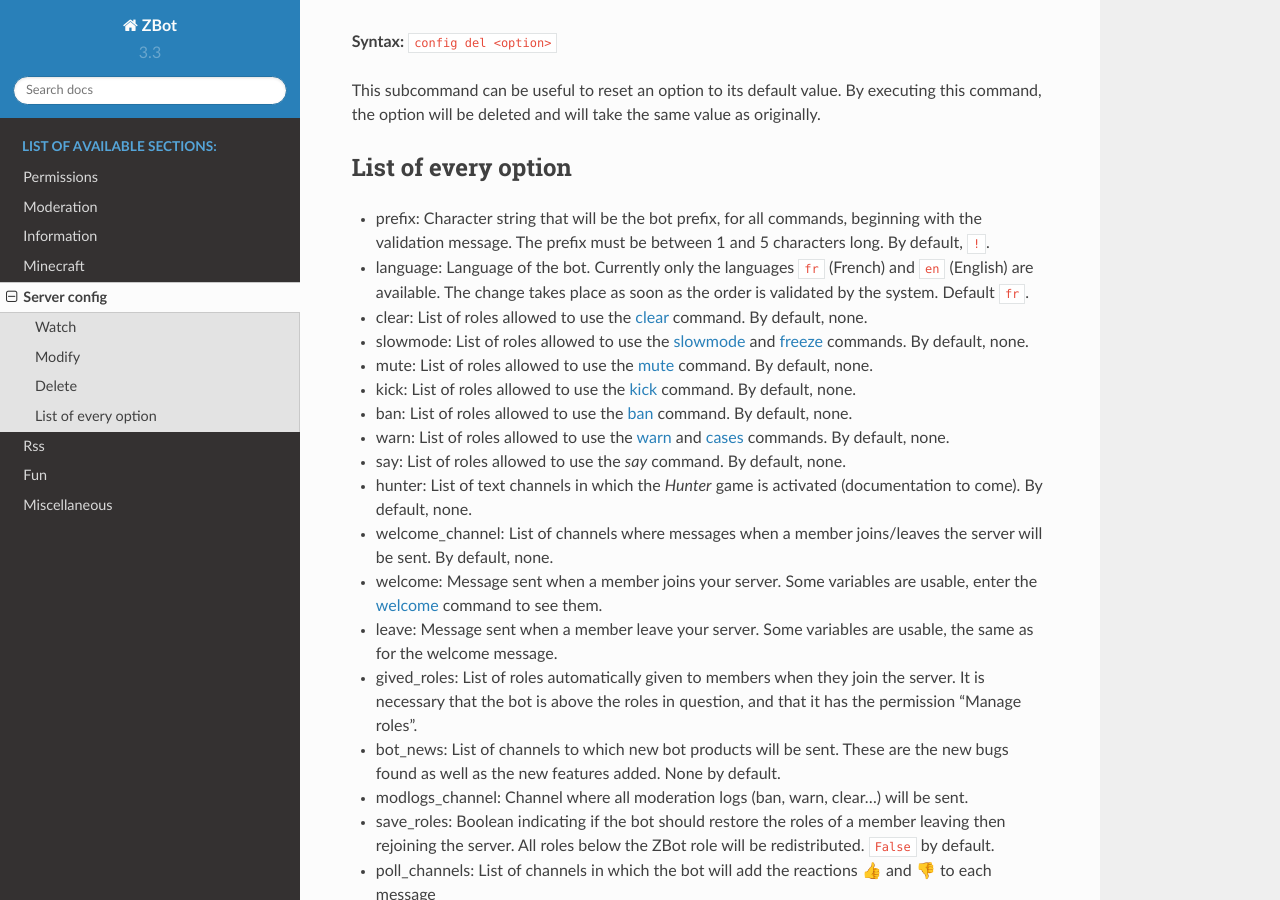
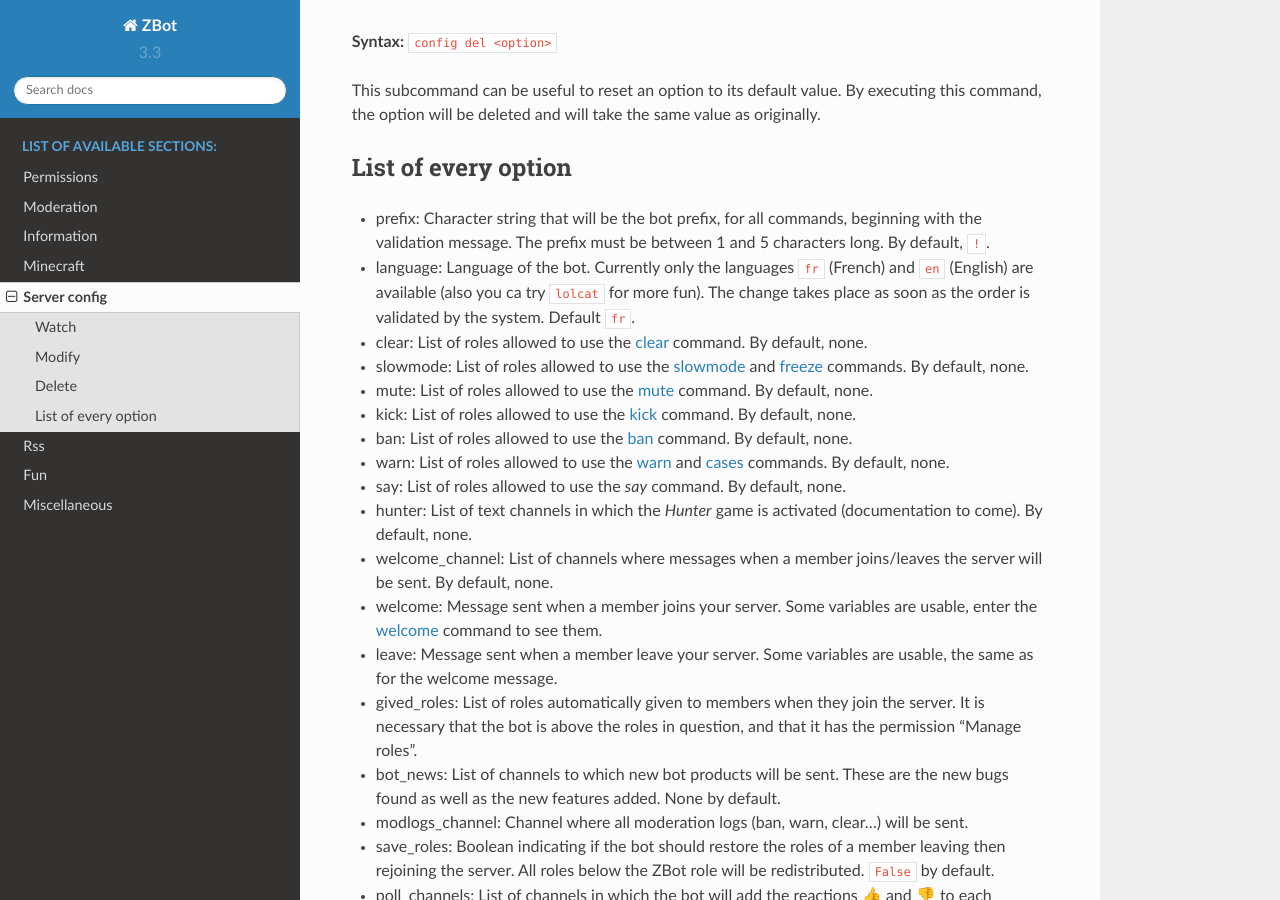
Before and after one commit to Axobot-org/Axobot, a Sphinx documentation site: the page built from docs/config.rst, in a window 1280 px wide and 900 px high, scrolled down 1252 px. Built offline with Sphinx 7.4.7 and the Read the Docs theme 2.0.0, drawn with Linux system fonts in a browser that asks for light colours.

Commit message:
[add] lolcat language in doc

```diff
--- a/docs/config.rst
+++ b/docs/config.rst
@@ -48,7 +48,7 @@
 --------------------
 
 * prefix: Character string that will be the bot prefix, for all commands, beginning with the validation message. The prefix must be between 1 and 5 characters long. By default, :code:`!`.
-* language: Language of the bot. Currently only the languages :code:`fr` (French) and :code:`en` (English) are available. The change takes place as soon as the order is validated by the system. Default :code:`fr`.
+* language: Language of the bot. Currently only the languages :code:`fr` (French) and :code:`en` (English) are available (also you ca try :code:`lolcat` for more fun). The change takes place as soon as the order is validated by the system. Default :code:`fr`.
 * clear: List of roles allowed to use the `clear <moderator.html#clear>`_ command. By default, none.
 * slowmode: List of roles allowed to use the `slowmode <moderator.html#slowmode>`_ and `freeze <moderator.html#freeze>`_ commands. By default, none.
 * mute: List of roles allowed to use the `mute <moderator.html#mute>`_ command. By default, none.
```
